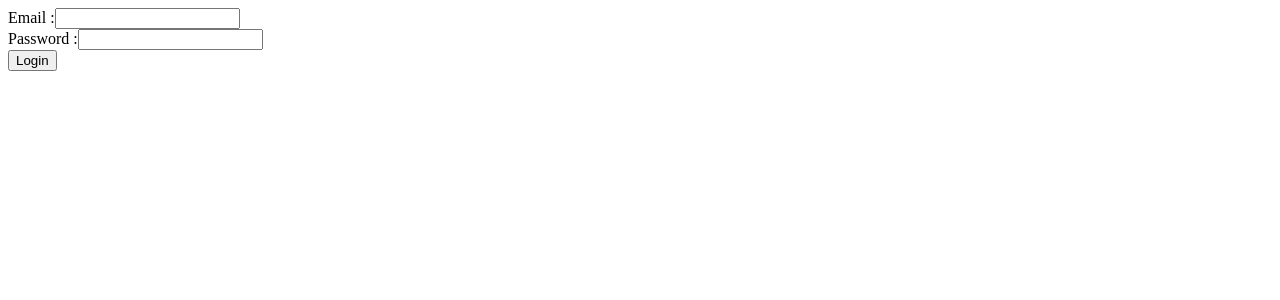
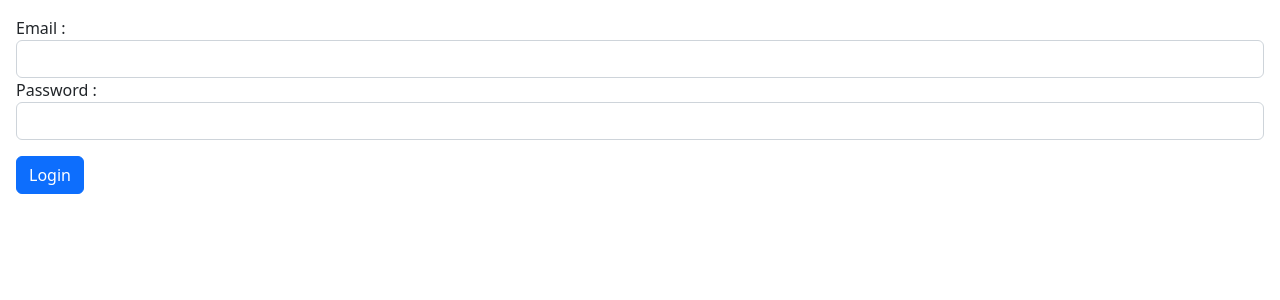
Before and after one commit to MRHoushyari/React-JS, a React (Create React App) app in the folder formsinreact/: page / in a window 1280 px wide. Shown: the top 300 px of the page. Built offline with nearby package versions, Linux system fonts and the light colour scheme; the HTML template or start-up script is replaced by a standard one.

Commit message:
LoginComponentAdded(HandleSubmit)

```diff
--- a/formsinreact/src/App.js
+++ b/formsinreact/src/App.js
@@ -1,18 +1,6 @@
+import Login from "./components/login";
 function App() {
-  return (
-    <form>
-      <div>
-        <label className="form-control" htmlFor="Email">
-          Email :
-        </label>
-        <input className="form-control" type="text" id="Email"></input>
-      </div>
-      <div>
-        <label htmlFor="password">Password :</label>
-        <input type="text" id="password"></input>
-      </div>
-      <button className="btn btn-primary">Login</button>
-    </form>
+  return ( <Login/>
   );
 }
 
--- /dev/null
+++ b/formsinreact/src/components/login.jsx
@@ -0,0 +1,28 @@
+import { Component } from "react";
+class Login extends Component {
+  handleSubmit = (e) => {
+    e.preventDefault();
+    console.log("Submitted");
+  };
+  render() {
+    return (
+      <>
+        <form className="m-3" onSubmit={this.handleSubmit}>
+          <div>
+            <label htmlFor="Email">Email :</label>
+            <input className="form-control" type="text" id="Email"></input>
+          </div>
+          <div>
+            <label htmlFor="password">Password :</label>
+            <input className="form-control" type="text" id="password"></input>
+          </div>
+          <button className="btn btn-primary mt-3">
+            Login
+          </button>
+        </form>
+      </>
+    );
+  }
+}
+
+export default Login;
--- a/formsinreact/src/index.js
+++ b/formsinreact/src/index.js
@@ -1,6 +1,7 @@
 import React from 'react';
 import ReactDOM from 'react-dom/client';
 import App from './App';
+import 'bootstrap/dist/css/bootstrap.min.css';
 
 const root = ReactDOM.createRoot(document.getElementById('root'));
 root.render(
```
